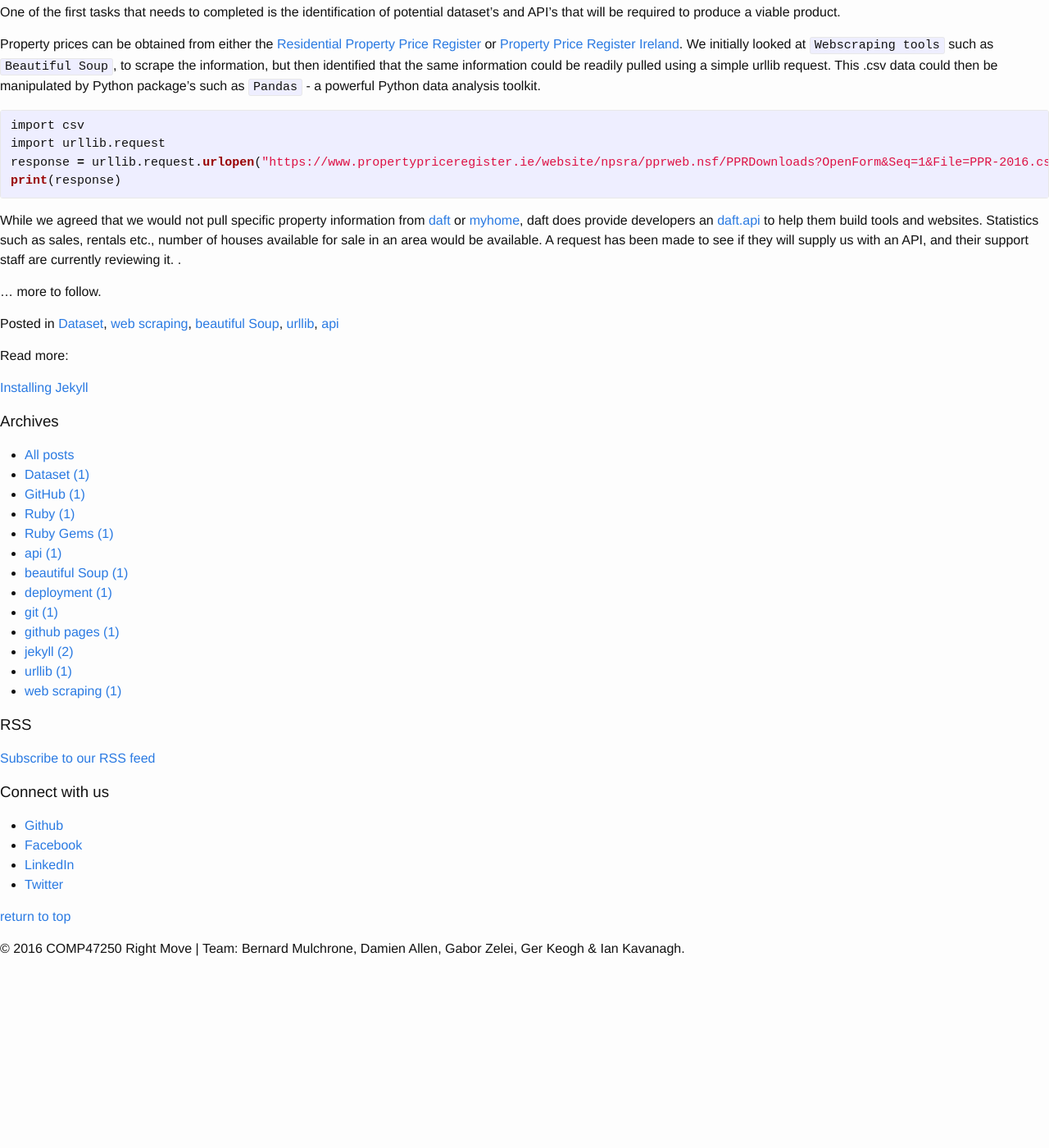
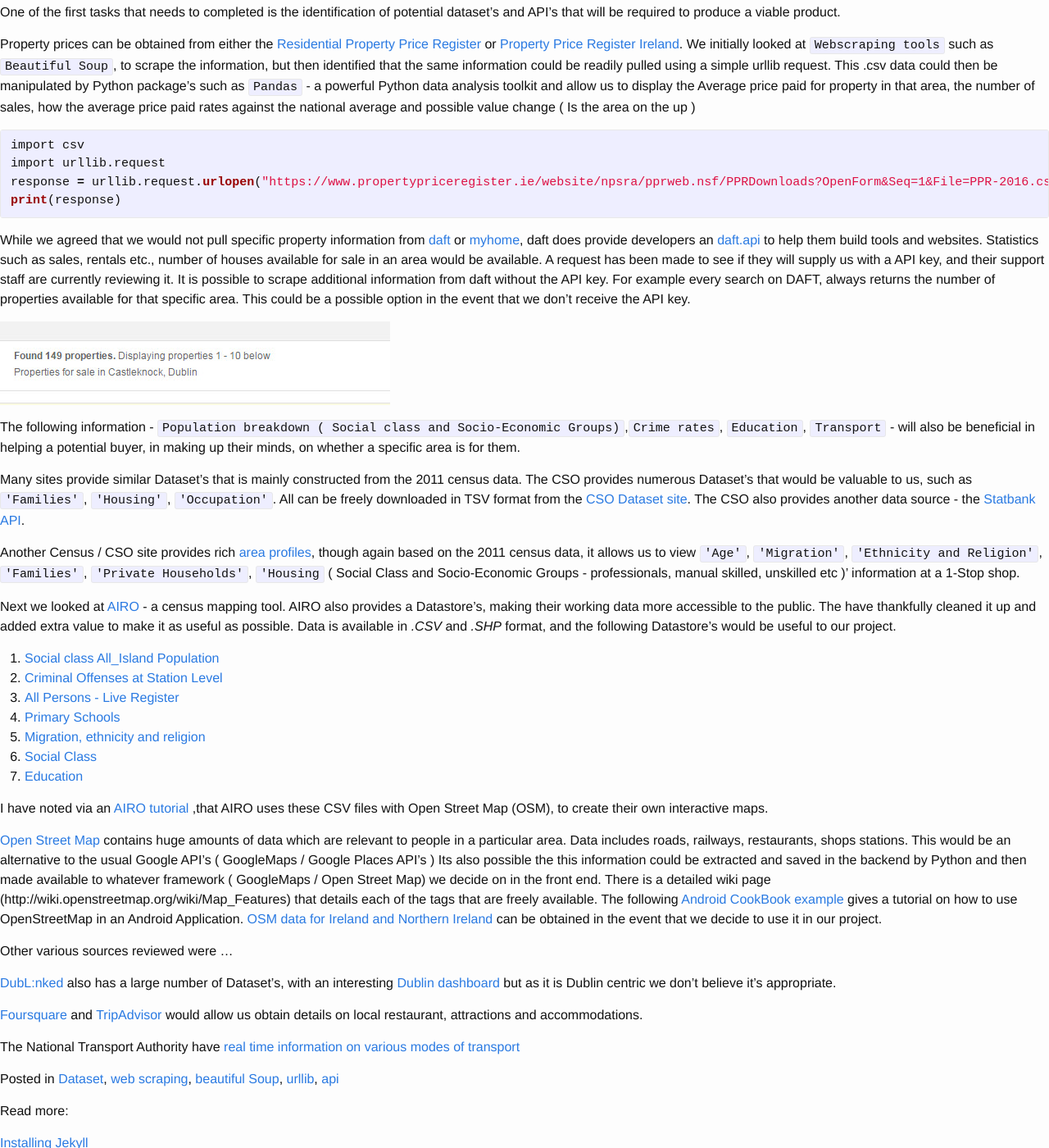
Before and after one commit to iankavanagh2016/RightMove_Blog, a Jekyll site: the page built from _posts/2015-05-20-Identifying-Datasets.md, in a window 1280 px wide and 1400 px high, scrolled down 309 px. Shown: the whole window at 82% size. Built offline with Jekyll 4.4.1, drawn with Linux system fonts in a browser that asks for light colours; before the commit the page ends 1493 px from its top, so only the background shows below that.

Commit message:
updated Identifying datasets blog

```diff
--- a/_posts/2015-05-20-Identifying-Datasets.md
+++ b/_posts/2015-05-20-Identifying-Datasets.md
@@ -8,7 +8,9 @@ One of the first tasks that needs to completed is the identification of potentia
 
 Property prices can be obtained from either the [Residential Property Price Register](https://www.propertypriceregister.ie/website/npsra/pprweb.nsf/page/ppr-home-en)
 or [Property Price Register Ireland](http://propertypriceregisterireland.com/). We initially looked at `Webscraping tools` such as `Beautiful Soup`, to scrape the information, but then identified that the
-same information could be readily pulled using a simple urllib request. This .csv data could then be manipulated by Python package's such as `Pandas` - a powerful Python data analysis toolkit.
+same information could be readily pulled using a simple urllib request.
+This .csv data could then be manipulated by Python package's such as `Pandas` - a powerful Python data analysis toolkit and allow us to display the Average price paid for property in that area, the number of sales,
+how the average price paid rates against the national average and possible value change ( Is the area on the up )
 
 {% highlight python %}
 import csv
@@ -17,8 +19,52 @@ response = urllib.request.urlopen("https://www.propertypriceregister.ie/website/
 print(response)
 {% endhighlight %}
 
-While we agreed that we would not pull specific property information from [daft](http://www.daft.ie/) or [myhome](http://www.myhome.ie/), daft does provide developers an [daft.api](http://api.daft.ie/gettingstarted/) to help them build tools and websites.
-Statistics such as sales, rentals etc., number of houses available for sale in an area would be available.  A request has been made to see if they will supply us with an API, and their support staff are currently reviewing it.
-.
+While we agreed that we would not pull specific property information from [daft](http://www.daft.ie/) or [myhome](http://www.myhome.ie/), daft does provide
+developers an [daft.api](http://api.daft.ie/gettingstarted/) to help them build tools and websites.
+Statistics such as sales, rentals etc., number of houses available for sale in an area would be available.
+A request has been made to see if they will supply us with a API key, and their support staff are currently reviewing it.
+It is possible to scrape additional information from daft without the API key. For example every search on DAFT, always returns the number of properties
+available for that specific area. This could be a possible option in the event that we don't receive the API key.
 
-... more to follow.
+![Daft property details]({{site.baseurl}}/images/daft_details.jpg)
+
+The following information - `Population breakdown ( Social class and Socio-Economic Groups)`,`Crime rates`, `Education`, `Transport` -   will also be beneficial in helping a potential buyer,
+in making up their minds, on whether a specific area is for them.
+
+Many sites provide similar Dataset's that is mainly constructed from the 2011 census data.
+The CSO provides numerous Dataset's that would be valuable to us, such as  `'Families'`, `'Housing'`, `'Occupation'`.
+All can be freely downloaded in TSV format from the [CSO Dataset site](http://data.cso.ie/datasets/index.html).
+The CSO also provides another data source - the [Statbank API](http://www.cso.ie/webserviceclient/).
+
+Another Census / CSO site provides rich [area profiles](http://census.cso.ie/areaprofiles/), though again based on the 2011 census data,
+it allows us to view `'Age'`, `'Migration'`, `'Ethnicity and Religion'`, `'Families'`, `'Private Households'`, `'Housing` ( Social Class and Socio-Economic Groups -
+professionals, manual skilled, unskilled etc )' information at a 1-Stop shop.
+
+Next we looked at [AIRO](http://airo.maynoothuniversity.ie/) - a census mapping tool. AIRO also provides a Datastore's, making their working data more accessible to the public.
+The have thankfully cleaned it up and added extra value to make it as useful as possible.
+Data is available in *.CSV* and *.SHP* format, and the following Datastore's would be useful to our project.
+
+1. [Social class All_Island Population](http://airo.maynoothuniversity.ie/files/dDATASTORE/all_island/csv/population.csv)
+2. [Criminal Offenses at Station Level](http://airo.maynoothuniversity.ie/files/dDATASTORE/crime/garda%20stations/garda_stations.csv)
+3. [All Persons - Live Register](http://airo.maynoothuniversity.ie/files/dDATASTORE/swo/csv/all_persons.csv)
+4. [Primary Schools](http://airo.maynoothuniversity.ie/files/dDATASTORE/education/csv/primary_schools_2013_2014.csv)
+5. [Migration, ethnicity and religion](http://airo.maynoothuniversity.ie/files/dDATASTORE/small_areas/theme_2_small_areas.csv)
+6. [Social Class](http://airo.maynoothuniversity.ie/files/dDATASTORE/small_areas/theme_9_small_areas.csv)
+7. [Education](http://airo.maynoothuniversity.ie/files/dDATASTORE/small_areas/theme_10_small_areas.csv)
+
+I have noted via an [AIRO tutorial](https://www.youtube.com/watch?v=3sgJO6fmFhQ) ,that AIRO uses these CSV files with Open Street Map (OSM), to create their own interactive maps.
+
+[Open Street Map](https://www.openstreetmap.org/#map=16/53.3851/-6.4251) contains huge amounts of data which are relevant to people in a particular area.
+Data includes roads, railways, restaurants, shops stations. This would be an alternative to the usual Google API's ( GoogleMaps / Google Places API's )
+Its also possible the this information could be extracted and saved in the backend by Python and then made available to whatever framework ( GoogleMaps / Open Street Map) we decide on in the front end.
+There is a detailed wiki page (http://wiki.openstreetmap.org/wiki/Map_Features) that details each of the tags that are freely available.
+The following [Android CookBook example](https://androidcookbook.com/Recipe.seam?recipeId=2521) gives a tutorial on how to use OpenStreetMap in an Android Application.
+[OSM data for Ireland and Northern Ireland](http://download.geofabrik.de/europe/ireland-and-northern-ireland.html) can be obtained in the event that we decide to use it in our project.
+
+Other various sources reviewed were ...
+
+[DubL:nked](http://dublinked.ie/) also has a large number of Dataset's, with an interesting [Dublin dashboard](http://dublindashboard.ie/pages/index ) but as it is Dublin centric we don't believe it's appropriate.
+
+[Foursquare](https://developer.foursquare.com/overview/) and [TripAdvisor](https://developer-tripadvisor.com/content-api/) would allow us obtain details on local restaurant, attractions and accommodations.
+
+The National Transport Authority have [real time information on various modes of transport](https://data.gov.ie/dataset/real-time-passenger-information-rtpi-for-dublin-bus-bus-eireann-luas-and-irish-rail)
```
Also changed, not shown: _posts/2016-05-24-Installing-Jekyll.md (+1 -1 lines), images/daft_details.jpg (added).
